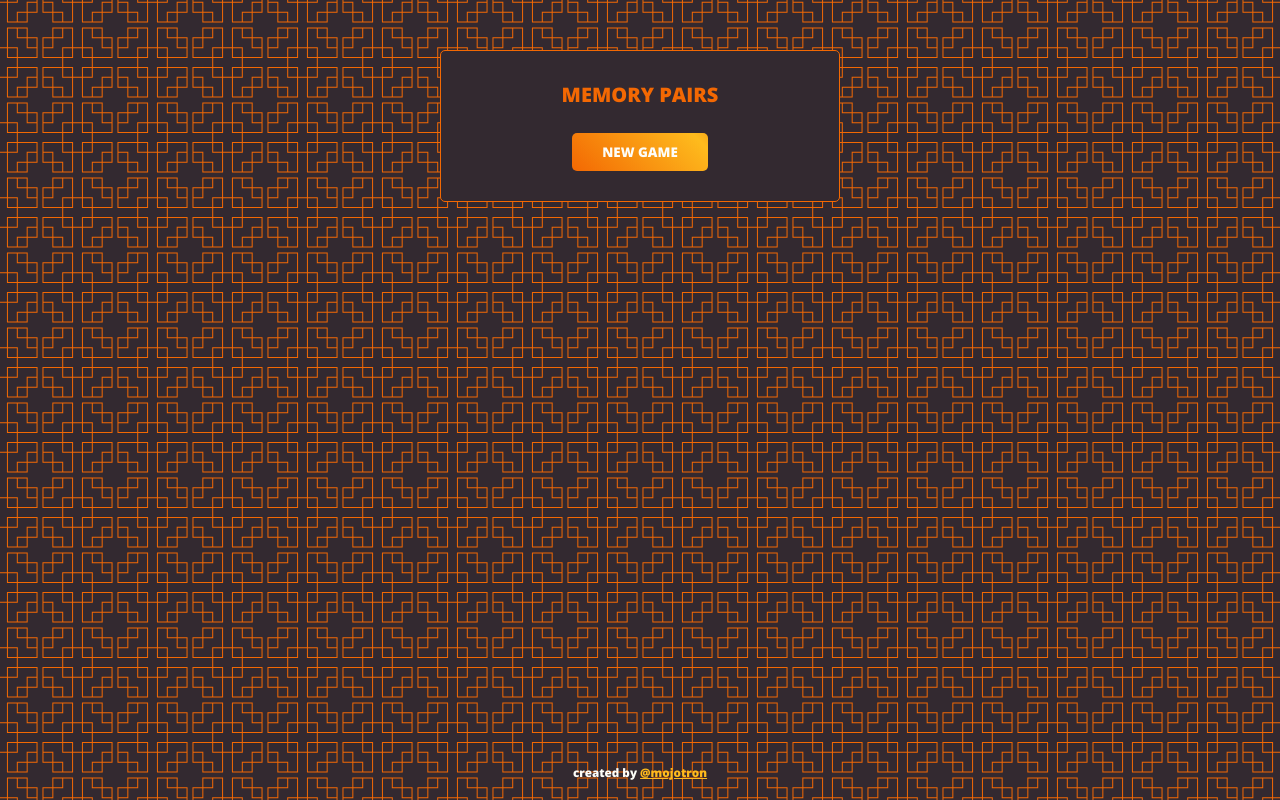
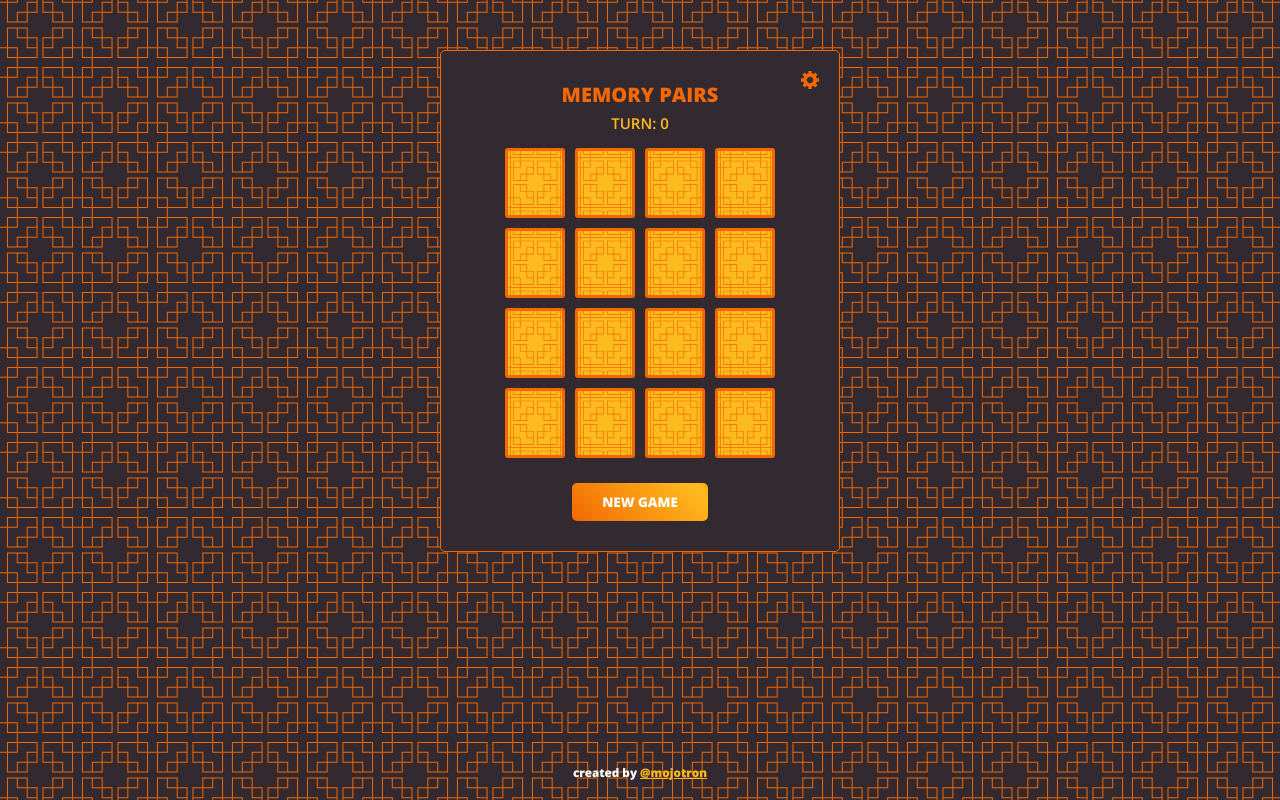
Before and after one commit to mojotron/memory-pairs, a React (Create React App) app: page / in a window 1280 px wide. Built offline with nearby package versions, Linux system fonts and the light colour scheme.

Commit message:
add difficulty component

```diff
--- a/src/App.js
+++ b/src/App.js
@@ -4,18 +4,22 @@ import uniqid from "uniqid";
 import shuffleItems from "./helpers/shuffleItems";
 import Grid from "./components/Grid";
 import "./styles/App.css";
+import Difficulty from "./components/Difficulty";
 
 const App = () => {
   const [cards, setCards] = useState([]);
   const [turns, setTurns] = useState(0);
   const [firstPick, setFirstPick] = useState(null);
   const [secondPick, setSecondPick] = useState(null);
+  const [difficulty, setDifficulty] = useState("normal");
 
   const matchCards = useCallback(() => {
     const card1 = cards.find((card) => card.id === firstPick);
     const card2 = cards.find((card) => card.id === secondPick);
     return card1.name === card2.name;
   }, [firstPick, secondPick, cards]);
+
+  useEffect(() => shuffleCards, []);
 
   useEffect(() => {
     if (!secondPick) return;
@@ -54,6 +58,8 @@ const App = () => {
       matched: false,
     }));
     setCards(shuffleItems(...newCards));
+    setFirstPick(null);
+    setSecondPick(null);
     setTurns(0);
   };
 
@@ -72,6 +78,8 @@ const App = () => {
 
   return (
     <div className="App">
+      <Difficulty difficulty={difficulty} setDifficulty={setDifficulty} />
+
       <h1 className="App__heading">Memory Pairs</h1>
 
       {cards.length > 0 && <p className="App__counter">Turn: {turns}</p>}
--- /dev/null
+++ b/src/components/Difficulty.js
@@ -0,0 +1,76 @@
+import { useState } from "react";
+import cogwheelImg from "../images/cogwheel.svg";
+import "../styles/Difficulty.css";
+
+const Difficulty = ({ difficulty, setDifficulty }) => {
+  const [displayForm, setDisplayForm] = useState(false);
+
+  const handleClick = () => {
+    setDisplayForm((oldValue) => !oldValue);
+  };
+
+  const handleChange = (e) => {
+    const { value } = e.target;
+    setDifficulty(value);
+  };
+
+  return (
+    <div className="Difficulty">
+      <button
+        className="Difficulty__btn"
+        onClick={handleClick}
+        data-testid="difficulty"
+        type="button"
+      >
+        <img
+          className="Difficulty__btn__img"
+          src={cogwheelImg}
+          alt="cogwheel"
+        />
+      </button>
+
+      {displayForm && (
+        <form className="Difficulty__form" aria-label="form">
+          <h2>Game difficulty</h2>
+          <div>
+            <input
+              id="easy"
+              type="radio"
+              name="difficulty"
+              value="easy"
+              checked={difficulty === "easy"}
+              onChange={handleChange}
+            />
+            <label htmlFor="easy">easy</label>
+          </div>
+
+          <div>
+            <input
+              id="normal"
+              type="radio"
+              name="difficulty"
+              value="normal"
+              checked={difficulty === "normal"}
+              onChange={handleChange}
+            />
+            <label htmlFor="normal">normal</label>
+          </div>
+
+          <div>
+            <input
+              id="hard"
+              type="radio"
+              name="difficulty"
+              value="hard"
+              checked={difficulty === "hard"}
+              onChange={handleChange}
+            />
+            <label htmlFor="easy">hard</label>
+          </div>
+        </form>
+      )}
+    </div>
+  );
+};
+
+export default Difficulty;
--- a/src/styles/App.css
+++ b/src/styles/App.css
@@ -1,4 +1,5 @@
 .App {
+  position: relative;
   width: 40rem;
   background-color: var(--black);
   border: 1px solid var(--orange);
--- /dev/null
+++ b/src/styles/Difficulty.css
@@ -0,0 +1,37 @@
+.Difficulty {
+  position: absolute;
+  top: 2rem;
+  right: 2rem;
+  display: flex;
+  flex-direction: column;
+  z-index: 2;
+}
+.Difficulty__btn {
+  position: absolute;
+  top: 0;
+  right: 0;
+  background: none;
+  border: none;
+  cursor: pointer;
+  height: 1.8rem;
+  width: 1.8rem;
+  transition: transform 0.5s ease-in-out;
+}
+.Difficulty__btn__img {
+  height: 100%;
+  width: 100%;
+}
+.Difficulty__btn:hover {
+  transform: rotateZ(45deg);
+}
+.Difficulty__form {
+  margin-top: 2rem;
+  border-radius: 0.5rem;
+  width: 15rem;
+  border: 3px solid var(--yellow);
+  padding: 2rem 1rem;
+  background-color: var(--white);
+  z-index: 1;
+  display: flex;
+  flex-direction: column;
+}
```
Also changed, not shown: src/images/cogwheel.svg, 1 other file (tests, documents, lock files or other folders).
